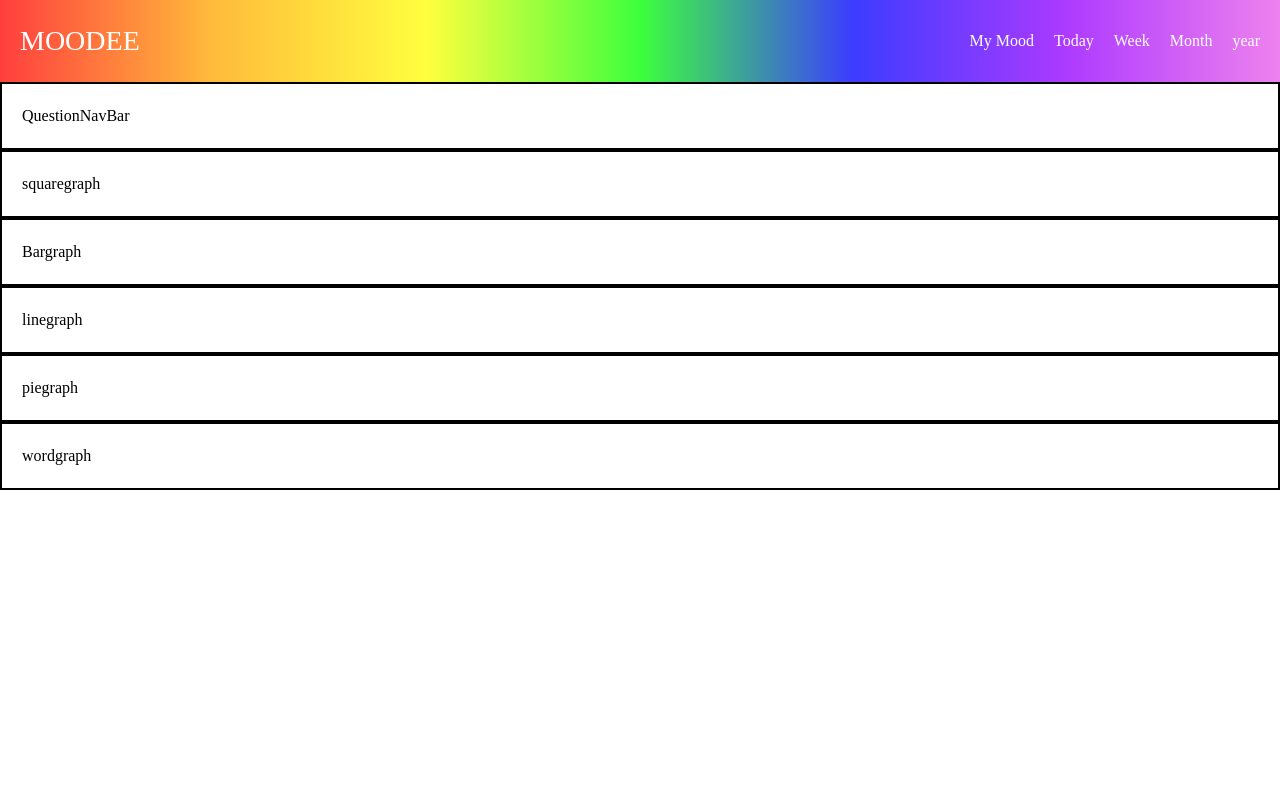
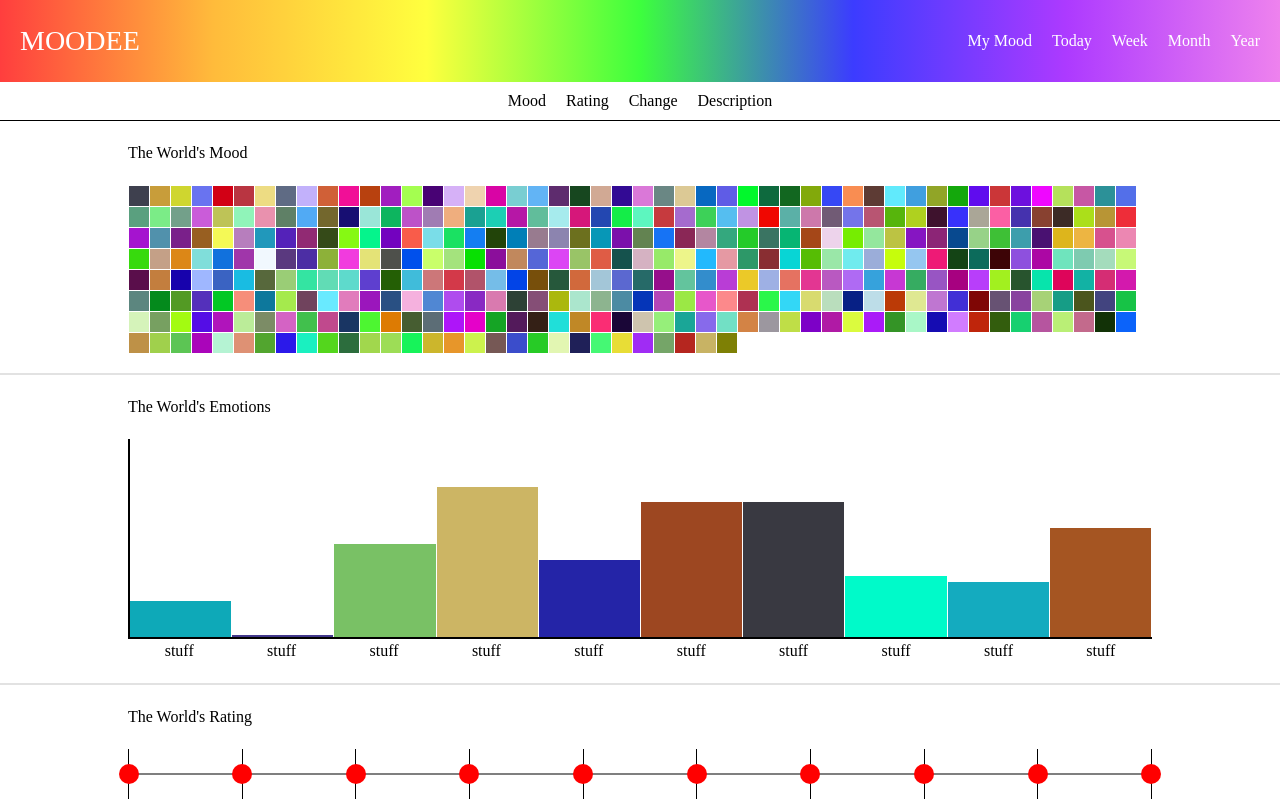
Before and after one commit to AnneMarieJetton/Moodee, a React (Vite) app in the folder frontend/: page /stats in a window 1280 px wide. Shown: the top 801 px of the page. Built offline with nearby package versions, Linux system fonts and the light colour scheme.

Commit message:
3 graphs done

```diff
--- a/frontend/src/components/Stats/BarGraph.jsx
+++ b/frontend/src/components/Stats/BarGraph.jsx
@@ -1,11 +1,41 @@
+import React from 'react';
 import '../../styles/Graphs.css';
 
 const BarGraph = () => {
+    const numbers = Array.from({ length: 10 }, (_, index) => index + 1);
+
+    // Function to generate a random color
+    const getRandomColor = () => {
+        const letters = '0123456789ABCDEF';
+        let color = '#';
+        for (let i = 0; i < 6; i++) {
+            color += letters[Math.floor(Math.random() * 16)];
+        }
+        return color;
+    };
+
+    const getRandomHeight = () => {
+        return Math.floor(Math.random() * 100) + 1; // Random number between 1 and 100
+    };
 
     return (
 
         <div className = 'BarGraph'>
-            <div className="">Bargraph</div>
+            <div className='GraphTitle'>The World's Emotions</div>
+            <div className='GraphBody'>
+                <div className='BarGraphBars'>
+                    {numbers.map(number => (
+                        <div key={number} className='BarGraphBar' style={{ height: `${getRandomHeight()}%`, backgroundColor: getRandomColor() }}></div>
+                    ))}
+                </div>
+                <div className='BarGraphLabels'>
+                    {numbers.map(number => (
+                        <div className='BarGraphLabelContainer'>
+                            <span key={number} className='BarGraphLabel'>stuff</span>
+                        </div>
+                    ))}
+                </div>
+            </div>
         </div>
     );
 };
--- a/frontend/src/components/Stats/LineGraph.jsx
+++ b/frontend/src/components/Stats/LineGraph.jsx
@@ -1,11 +1,25 @@
+import React from 'react';
 import '../../styles/Graphs.css';
 
 const LineGraph = () => {
+    const numbers = Array.from({ length: 10 }, (_, index) => index + 1);
+
 
     return (
 
         <div className = 'LineGraph'>
-            <div className="">linegraph</div>
+            <div className='GraphTitle'>The World's Rating</div>
+            <div className='GraphBody'>
+                <div className='LineGraphLines'>
+                    {numbers.map(number => (
+                        <div key={number} className='LineGraphContainer'>
+                            <div className='LineGraphLine'></div>
+                            <div className='LineGraphCircle'></div>
+                        </div>
+                    ))}
+                    <div className='LineGraphMainLine'></div>
+                </div>
+            </div>
         </div>
     );
 };
--- a/frontend/src/components/Stats/NavBar.jsx
+++ b/frontend/src/components/Stats/NavBar.jsx
@@ -13,7 +13,7 @@ const NavBar = () => {
                 <Link to = '/' className = 'NavBarLink'>Today</Link>
                 <Link to = '/' className = 'NavBarLink'>Week</Link>
                 <Link to = '/' className = 'NavBarLink'>Month</Link>
-                <Link to = '/' className = 'NavBarLink'>year</Link>
+                <Link to = '/' className = 'NavBarLink'>Year</Link>
             </div>
         </div>
     );
--- a/frontend/src/components/Stats/QuestionNavBar.jsx
+++ b/frontend/src/components/Stats/QuestionNavBar.jsx
@@ -1,11 +1,16 @@
-import '../../styles/Graphs.css';
+import '../../styles/QuestionNavBar.css';
 
 const QuestionNavBar = () => {
 
     return (
 
         <div className = 'QuestionNavBar'>
-            <div className="">QuestionNavBar</div>
+            <div className="QuestionNavBarLinks">
+                <button className="QuestionNavBarLink">Mood</button>
+                <button className="QuestionNavBarLink">Rating</button>
+                <button className="QuestionNavBarLink">Change</button>
+                <button className="QuestionNavBarLink">Description</button>
+            </div>
         </div>
     );
 };
--- a/frontend/src/components/Stats/SquareGraph.jsx
+++ b/frontend/src/components/Stats/SquareGraph.jsx
@@ -1,13 +1,31 @@
+import React from 'react';
 import '../../styles/Graphs.css';
 
 const SquareGraph = () => {
+    const numbers = Array.from({ length: 365 }, (_, index) => index + 1);
+
+    // Function to generate a random color
+    const getRandomColor = () => {
+        const letters = '0123456789ABCDEF';
+        let color = '#';
+        for (let i = 0; i < 6; i++) {
+            color += letters[Math.floor(Math.random() * 16)];
+        }
+        return color;
+    };
 
     return (
-
-        <div className = 'SquareGraph'>
-            <div className="">squaregraph</div>
+        <div className='SquareGraph'>
+            <div className='GraphTitle'>The World's Mood</div>
+            <div className='GraphBody'>
+                <div className='SquareGraphSquares'>
+                    {numbers.map(number => (
+                        <div key={number} className='SquareGraphSquare' style={{ backgroundColor: getRandomColor() }}></div>
+                    ))}
+                </div>
+            </div>
         </div>
     );
 };
 
-export default SquareGraph
+export default SquareGraph;
--- a/frontend/src/styles/Graphs.css
+++ b/frontend/src/styles/Graphs.css
@@ -1,9 +1,113 @@
-.BarGraph, .LineGraph, .PieGraph, .QuestionNavBar, .SquareGraph, .WordGraph{
-    border: 2px solid black;
+.BarGraph, .LineGraph, .PieGraph, .SquareGraph, .WordGraph{
+    border-bottom: 2px solid rgb(226, 226, 226);
     width: 100%;
     height: 10%;
+    padding: 20px;
+    padding-left: 10%;
+    padding-right: 10%;
+}
+
+.GraphTitle{
+
+}
+
+.GraphBody{
+    width: 100%;
+    height: auto;
+    margin-top: 20px;
+}
+
+/* ------------------------------------------------- */
+/* square graph */
+
+.SquareGraphSquares{
+    display: flex;
+    flex-wrap: wrap;
+    align-content: flex-start;
+}
+
+.SquareGraphSquare{
+    background-color: rgb(236, 236, 236);
+    width: 20px;
+    height: 20px;
+    margin: 0.5px;
+}
+
+/* ------------------------------------------------- */
+/* Bar Graph*/
+
+.BarGraphBars{
+    display: flex;
+    align-items: flex-end;
+    border-left: 2px solid black;
+    border-bottom: 2px solid black;
+    height: 200px;
+}
+
+.BarGraphBar{
+    background-color: rgb(236, 236, 236);
+    width: 10%;
+    margin-right: 1px;
+}
+
+.BarGraphLabels {
+    display: flex;
+    align-items: center;
+    justify-content: space-between;
+}
+
+.BarGraphLabelContainer {
+    flex-grow: 1;
+    display: flex;
+    align-items: center;
+    justify-content: center;
+}
+
+.BarGraphLabel{
+
+}
+
+/* ------------------------------------------ */
+/* line graph */
+
+.LineGraphLines {
     display: flex;
     justify-content: space-between;
-    align-items: center;
-    padding: 20px;
+    align-items: flex-end;
+    height: 100%;
+    position: relative;
 }
+
+.LineGraphContainer {
+    position: relative;
+    display: flex;
+    align-items: flex-end;
+}
+
+.LineGraphLine {
+    width: 1px;
+    background-color: black;
+    height: 50px;
+}
+
+.LineGraphCircle {
+    width: 20px;
+    height: 20px;
+    background-color: red;
+    border-radius: 50%;
+    position: absolute;
+    bottom: 50%;
+    left: 50%;
+    transform: translate(-50%, 50%);
+}
+
+.LineGraphMainLine {
+    height: 1px;
+    background-color: black;
+    width: 100%;
+    position: absolute;
+    left: 0;
+    top: 50%;
+    transform: translateY(-50%);
+    z-index: -1;
+}
--- /dev/null
+++ b/frontend/src/styles/QuestionNavBar.css
@@ -0,0 +1,15 @@
+.QuestionNavBar{
+    display: flex;
+    justify-content: center;
+    padding: 7px;
+    border-bottom: 1px solid black;
+}
+
+.QuestionNavBarLinks{
+
+}
+
+.QuestionNavBarLink{
+    margin-left: 10px;
+    margin-right: 10px;
+}
```
